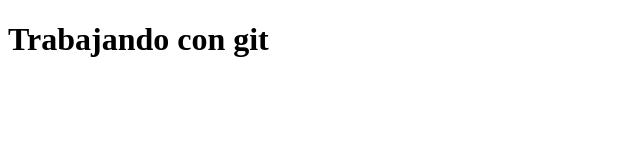
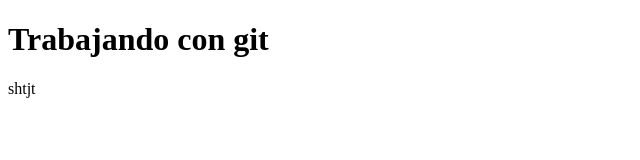
Before and after one commit to dcardona21/test1, a plain HTML site: page index.html in a window 1280 px wide. Shown: the full height of the page, 0-640 px from the left. Drawn offline with Linux system fonts and the light colour scheme.

Commit message:
cambiando el html

```diff
--- a/Assets/css/style.css
+++ b/Assets/css/style.css
@@ -0,0 +1,3 @@
+header{
+    text-align: center;
+}
--- a/index.html
+++ b/index.html
@@ -9,6 +9,9 @@
 <body>
     <header>
         <h1>Trabajando con git</h1>
+        <div>
+            shtjt
+        </div>
     </header>
 </body>
 </html>
```
